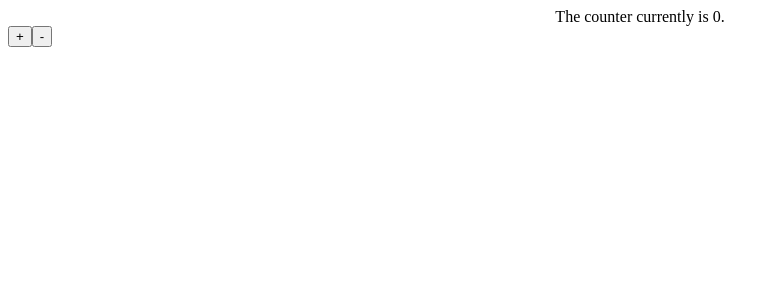
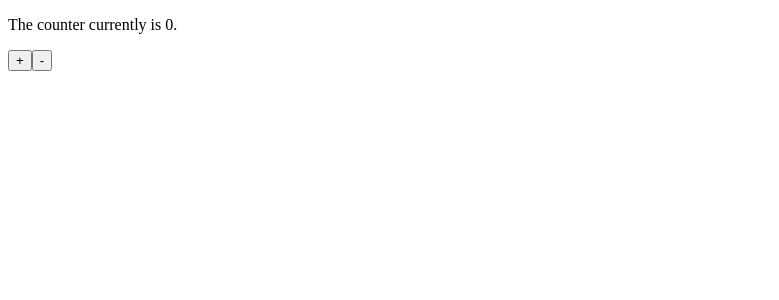
Before and after one commit to the-javascript-mentor/react-redux-example, a React (Create React App) app: page / in a window 1280 px wide. Shown: the top 300 px of the page, without its empty margins (0-779 px from the left). Built offline with nearby package versions, Linux system fonts and the light colour scheme.

Commit message:
Separated conter value and controls

```diff
--- a/src/react-app/App.js
+++ b/src/react-app/App.js
@@ -1,29 +1,13 @@
-import { useSelector, useDispatch } from "react-redux";
+import CounterValue from "./CounterValue";
+import CounterControls from "./CounterControls";
 
 import "./App.css";
-import { decrement, increment } from "../redux-state/counter";
 
 const App = () => {
-  const counter = useSelector((state) => state.counter.value);
-  const dispatch = useDispatch();
-
   return (
     <div>
-      <div className="App">The counter currently is {counter}.</div>
-      <button
-        onClick={() => {
-          dispatch(increment());
-        }}
-      >
-        +
-      </button>
-      <button
-        onClick={() => {
-          dispatch(decrement());
-        }}
-      >
-        -
-      </button>
+      <CounterValue />
+      <CounterControls />
     </div>
   );
 };
--- /dev/null
+++ b/src/react-app/CounterControls.js
@@ -0,0 +1,28 @@
+import { useDispatch } from "react-redux";
+
+import { decrement, increment } from "../redux-state/counter";
+
+const CounterControls = () => {
+  const dispatch = useDispatch();
+
+  return (
+    <div>
+      <button
+        onClick={() => {
+          dispatch(increment());
+        }}
+      >
+        +
+      </button>
+      <button
+        onClick={() => {
+          dispatch(decrement());
+        }}
+      >
+        -
+      </button>
+    </div>
+  );
+};
+
+export default CounterControls;
--- /dev/null
+++ b/src/react-app/CounterValue.js
@@ -0,0 +1,9 @@
+import { useSelector } from "react-redux";
+
+const CounterValue = () => {
+  const counter = useSelector((state) => state.counter.value);
+
+  return <p>The counter currently is {counter}.</p>;
+};
+
+export default CounterValue;
```
